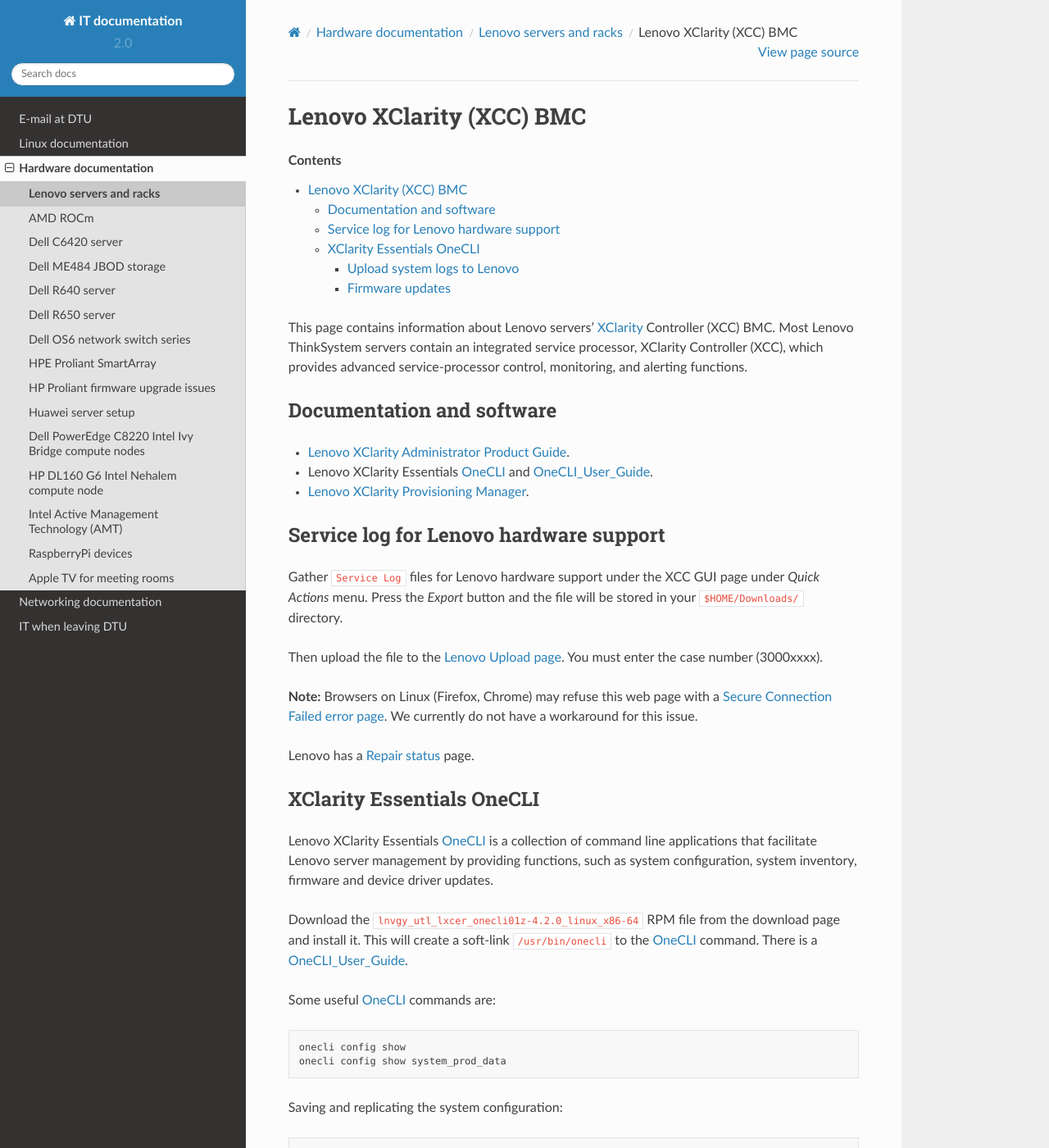
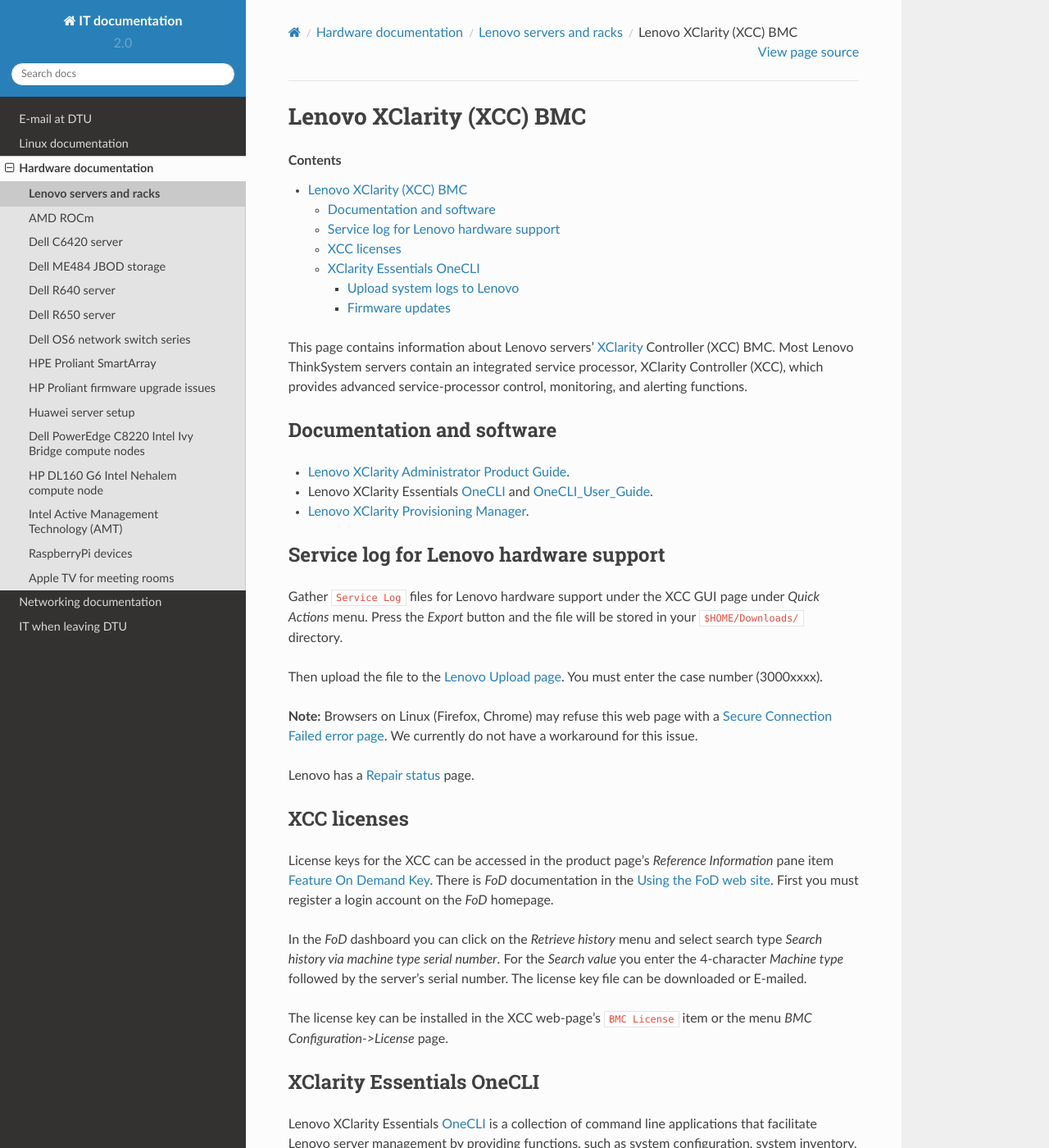
Before and after one commit to OleHolmNielsen/ITwiki, a Sphinx documentation site: the page built from docs/Lenovo_XClarity_BMC.rst, in a window 1280 px wide and 1400 px high. Shown: the whole window at 82% size. Built offline with Sphinx 7.4.7 and the Read the Docs theme 2.0.0, drawn with Linux system fonts in a browser that asks for light colours.

Commit message:
XCC licenses

```diff
--- a/docs/Lenovo_XClarity_BMC.rst
+++ b/docs/Lenovo_XClarity_BMC.rst
@@ -36,6 +36,21 @@
 We currently do not have a workaround for this issue.
 
 Lenovo has a `Repair status <https://support.lenovo.com/us/en/repairstatus>`_ page.
+
+XCC licenses
+================
+
+License keys for the XCC can be accessed in the product page's *Reference Information* pane item
+`Feature On Demand Key <https://fod2.lenovo.com/lkms>`_.
+There is *FoD* documentation in the `Using the FoD web site <https://pubs.lenovo.com/lenovo_fod/usingfod>`_.
+First you must register a login account on the *FoD* homepage.
+
+In the *FoD* dashboard you can click on the *Retrieve history* menu and select search type *Search history via machine type serial number*.
+For the *Search value* you enter the 4-character *Machine type* followed by the server's serial number.
+The license key file can be downloaded or E-mailed.
+
+The license key can be installed in the XCC web-page's ``BMC License`` item or the menu
+*BMC Configuration->License* page.
 
 XClarity Essentials OneCLI
 ==============================
```
